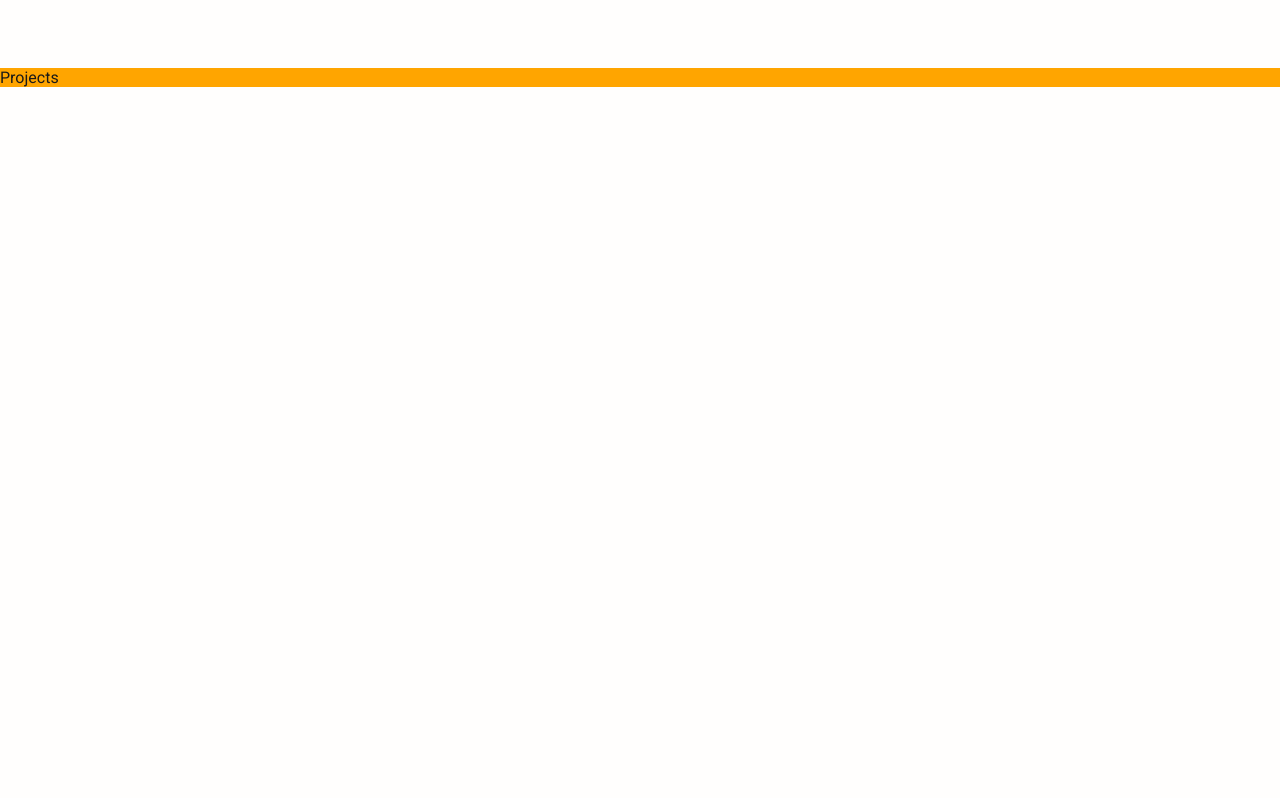
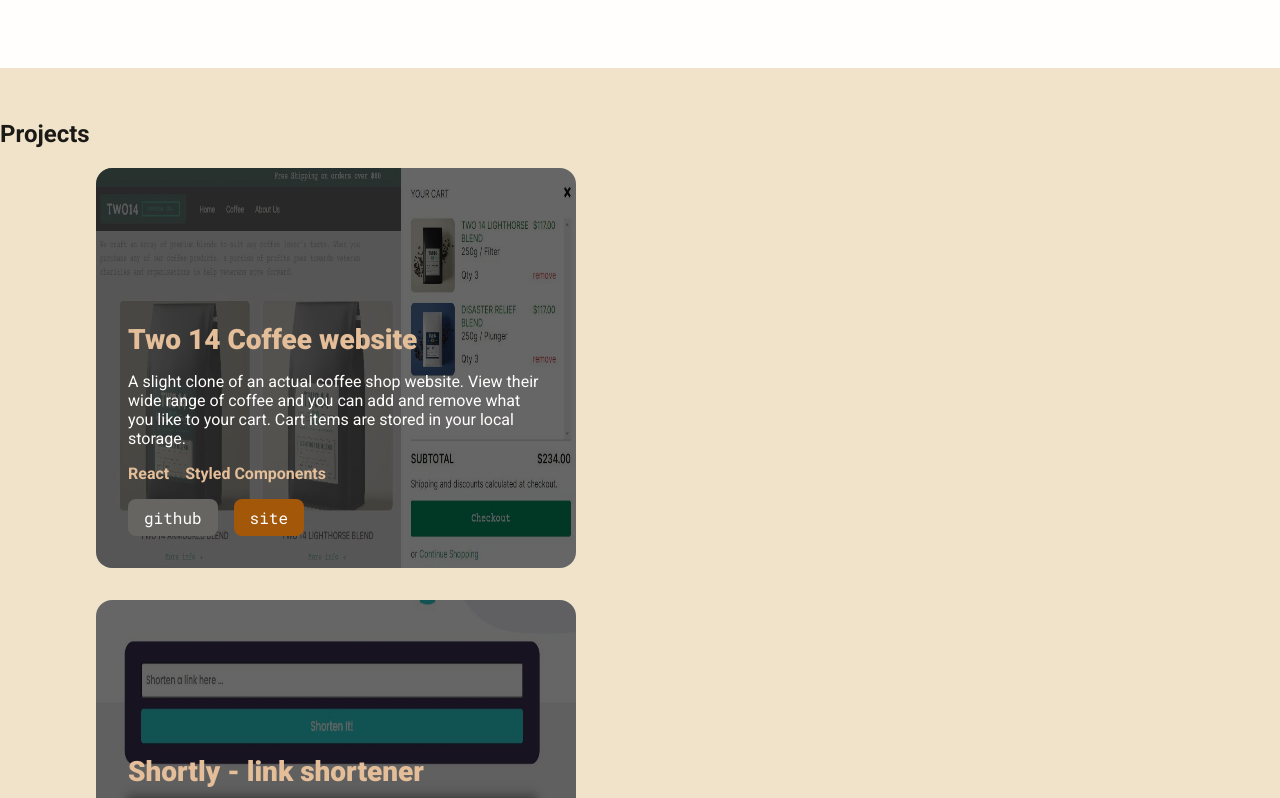
Before and after one commit to Tirelo-Mputle/Personal-Portfolio, a React (Create React App) app: page / in a window 1280 px wide. Shown: the part 700-1498 px from the top of the page. Before the commit the page ends 800 px from the top, so only its background shows below. Built offline with nearby package versions, Linux system fonts and the light colour scheme.

Commit message:
projects section component

```diff
--- a/src/UI/buttons/Buttons.js
+++ b/src/UI/buttons/Buttons.js
@@ -13,7 +13,7 @@ const StyledButton = styled.button`
     font-size: ${({ theme }) => theme.fontSizes.xxMed};
   }
   &.small {
-    padding: 1.5rem 2rem;
+    padding: 0.5rem 1rem;
     color: ${(props) => props.fontColor};
     background-color: ${(props) => props.btnColor};
     font-weight: 400;
--- a/src/UI/theming/Theme.js
+++ b/src/UI/theming/Theme.js
@@ -8,6 +8,7 @@ const theme = {
     secondaryGray: "#b3b3b3",
     mainOrange: "#FF8303",
     brown: "#A35709",
+    lightBrown: "#e4be99",
     peach: "#F0E3CA",
     lightPeach: "#fffefd",
     white: "#FFF",
--- a/src/components/index.js
+++ b/src/components/index.js
@@ -5,5 +5,15 @@ import MappedNavList from "./NavItemsData";
 
 import Intro from "./introSection/Intro";
 import Projects from "./projectsSection/Projects";
-
-export { Navbar, Intro, navItems, MappedNavList, Projects };
+//Project info
+import ProjectItem from "./projectsSection/ProjectItem";
+import projectData from "./projectsSection/ProjectsData";
+export {
+  Navbar,
+  Intro,
+  navItems,
+  MappedNavList,
+  Projects,
+  ProjectItem,
+  projectData,
+};
--- a/src/components/projectsSection/ProjectItem.js
+++ b/src/components/projectsSection/ProjectItem.js
@@ -1,7 +1,100 @@
 import React from "react";
+import styled from "styled-components";
+import { Buttons, Links } from "../../UI/index";
 
-const ProjectItem = () => {
-  return <div>ProjectItem</div>;
+const ProjectItemContainer = styled.article`
+  position: relative;
+  max-width: 30rem;
+  height: 25rem;
+  max-height: 30rem;
+  object-fit: cover;
+  margin-bottom: 2rem;
+  border-radius: 1rem;
+`;
+const ProjectOverlay = styled.div`
+  background-color: #00000099;
+  position: absolute;
+  top: 0;
+  bottom: 0;
+  left: 0;
+  right: 0;
+  border-radius: 1rem;
+
+  &:hover {
+    opacity: 0;
+  }
+`;
+const ProjectImg = styled.img`
+  border-radius: 1rem;
+  width: 100%;
+  height: 100%;
+`;
+
+const ProjectBanner = styled.div`
+  position: absolute;
+  padding: 2rem;
+  bottom: 0;
+  left: 0;
+  max-width: 100%;
+  max-height: 100%;
+`;
+const ProjectName = styled.span`
+  display: block;
+  font-size: ${({ theme }) => theme.fontSizes.med};
+  font-weight: 900;
+
+  color: ${({ theme }) => theme.colors.lightBrown};
+`;
+const ProjectDescription = styled.p`
+  color: ${({ theme }) => theme.colors.lightPeach};
+`;
+const ProjectToolsContainer = styled.div`
+  color: ${({ theme }) => theme.colors.lightBrown};
+  display: flex;
+  font-weight: 600;
+  gap: 1rem;
+`;
+const ProjectsButtonsContainer = styled.div`
+  display: flex;
+  gap: 1rem;
+  margin-top: 1rem;
+`;
+const ProjectItem = (props) => {
+  return (
+    <ProjectItemContainer>
+      <ProjectOverlay></ProjectOverlay>
+      <ProjectImg src={props.image} alt={props.projectName} />
+      <ProjectBanner>
+        <ProjectName>{props.projectName}</ProjectName>
+        <ProjectDescription>{props.description}</ProjectDescription>
+        <ProjectToolsContainer>
+          {props.tools.map((tool, index) => {
+            return <span key={index}>{tool}</span>;
+          })}
+        </ProjectToolsContainer>
+        <ProjectsButtonsContainer>
+          <Links to="projects">
+            <Buttons
+              className="small"
+              fontColor={(props) => props.theme.colors.white}
+              btnColor={(props) => props.theme.colors.darkGray}
+              type="button"
+            >
+              github
+            </Buttons>
+          </Links>
+          <Buttons
+            className="small"
+            fontColor={(props) => props.theme.colors.white}
+            btnColor={(props) => props.theme.colors.brown}
+            type="button"
+          >
+            site
+          </Buttons>
+        </ProjectsButtonsContainer>
+      </ProjectBanner>
+    </ProjectItemContainer>
+  );
 };
 
 export default ProjectItem;
--- a/src/components/projectsSection/Projects.js
+++ b/src/components/projectsSection/Projects.js
@@ -1,10 +1,26 @@
 import React from "react";
 import styled from "styled-components";
-const ProjectsContainer = styled.section`
-  background-color: orange;
+import projectData from "./ProjectsData";
+import ProjectItem from "./ProjectItem";
+const ProjectsSection = styled.section`
+  background-color: ${({ theme }) => theme.colors.peach};
+  padding: 2rem 0;
+`;
+const ProjectsContainer = styled.div`
+  width: 85%;
+  margin: 0 auto;
 `;
 const Projects = () => {
-  return <ProjectsContainer>Projects</ProjectsContainer>;
+  return (
+    <ProjectsSection>
+      <h2>Projects</h2>
+      <ProjectsContainer>
+        {projectData.map((project, index) => {
+          return <ProjectItem key={index} {...project} />;
+        })}
+      </ProjectsContainer>
+    </ProjectsSection>
+  );
 };
 
 export default Projects;
--- /dev/null
+++ b/src/components/projectsSection/ProjectsData.js
@@ -0,0 +1,28 @@
+import twoCoffeSiteImg from "../../assets/images/two14coffee.JPG";
+import shortnerSiteImg from "../../assets/images/shortener.JPG";
+const projectData = [
+  {
+    projectName: "Two 14 Coffee website",
+    description:
+      "A slight clone of an actual coffee shop website. View their wide range of coffee and you can add and remove what you like to your cart. Cart items are stored in your local storage. ",
+    image: twoCoffeSiteImg,
+    tools: ["React", "Styled Components"],
+    stateManagement: "useState",
+    api: "",
+    github: "",
+    siteLink: "",
+  },
+  {
+    projectName: "Shortly - link shortener",
+    description:
+      "Shorten any valid URL with this URL shortener. It uses the ..... API to create the short links. The copy button copies the link to your clipboard. The local storage saves a maximum of three links. ",
+    image: shortnerSiteImg,
+    tools: ["React", "Styled Components"],
+    stateManagement: "useState",
+    api: "",
+    github: "",
+    siteLink: "",
+  },
+];
+
+export default projectData;
```
Also changed, not shown: src/assets/images/shortener.JPG (added), src/assets/images/two14coffee.JPG (added).
